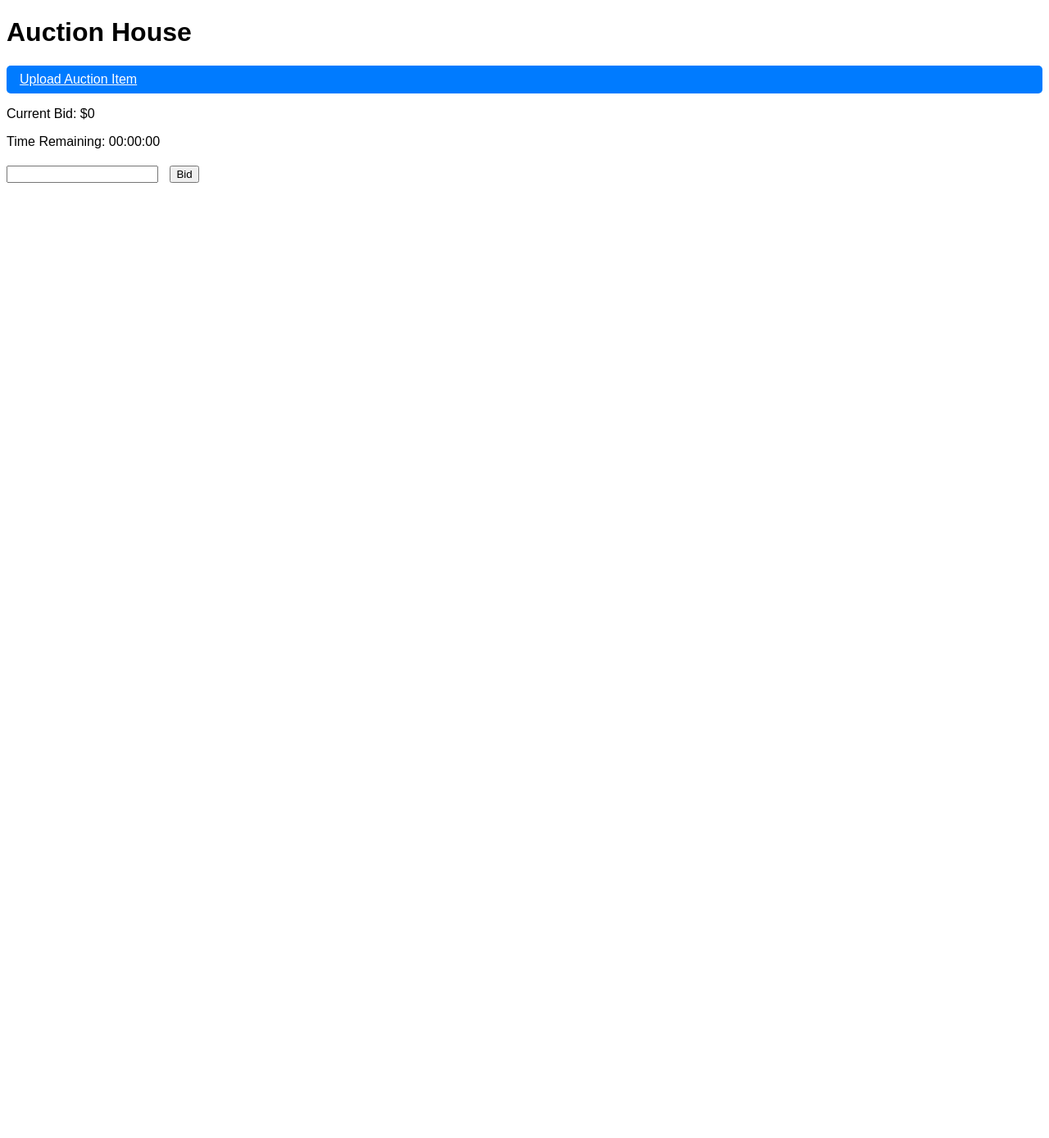
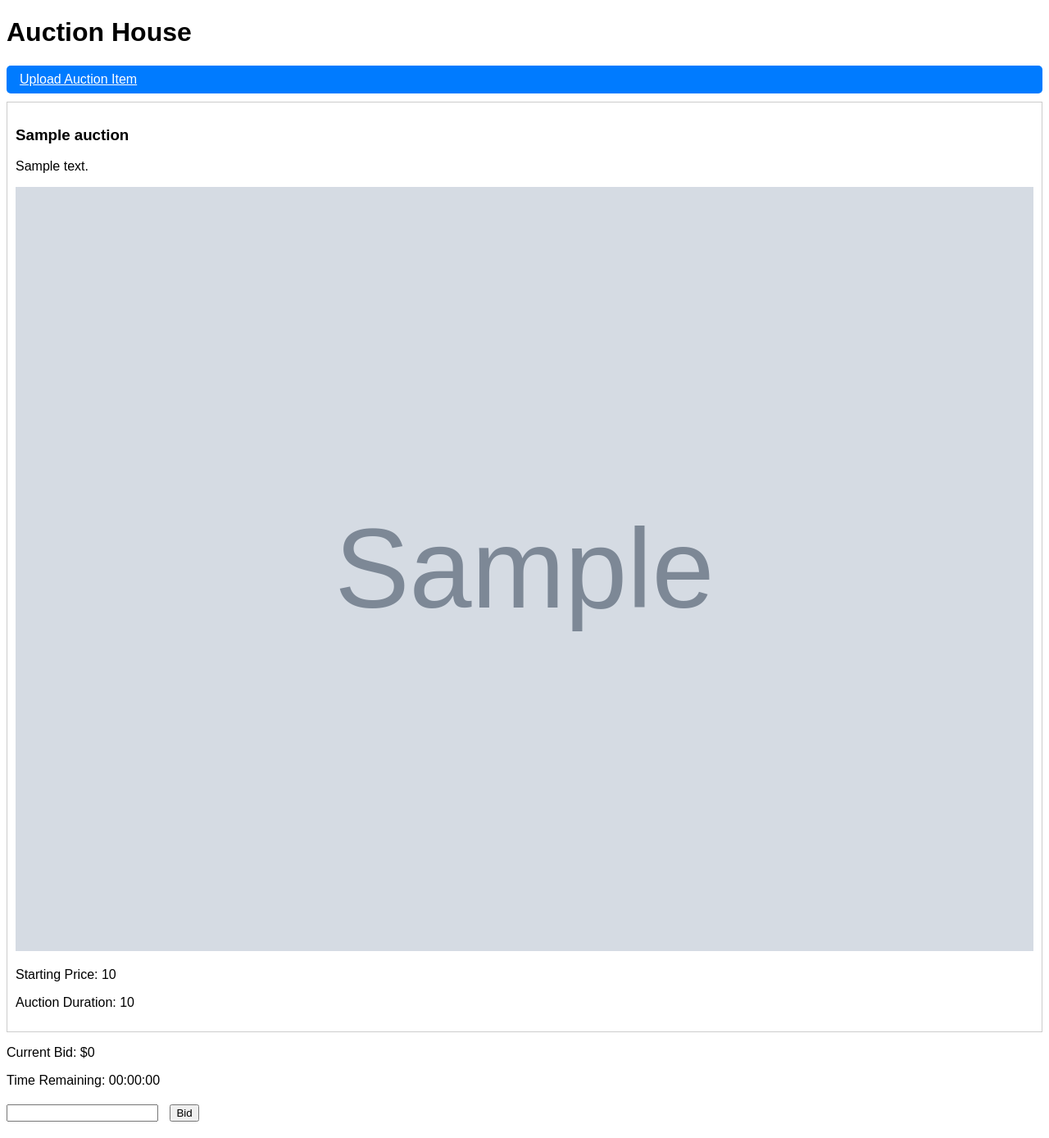
Before and after one commit to tommyshelby3/CSE312-Group-Project, a Flask app: page /auction in a window 1280 px wide. Shown: the whole page at 82% size. Before the commit the page ends 223 px from the top, so only its background shows below. Run offline with Flask 3, Linux system fonts and the light colour scheme; grey boxes marked "Sample" are stand-in pictures; a database or web service that is not in the repository returns one stand-in record (values such as "Sample title"); some libraries are stand-ins or nearby versions.

Commit message:
upload action item is done and displaying it

```diff
--- a/app.py
+++ b/app.py
@@ -125,7 +125,8 @@ def update_like(post_id):
 @app.route('/auction', methods=['GET', 'POST'])
 def auction_page():
     if request.method == 'GET':
-        return render_template('auction.html')
+        auction_items = db.get_auction_items()
+        return render_template('auction.html', auction_items=auction_items)
     elif request.method == 'POST':
         return redirect(url_for('post'))
 
--- a/database.py
+++ b/database.py
@@ -81,3 +81,7 @@ def update_bidder(auction_id, bidder, price):
     prev_bidder = auction_items.find_one({'_id': auction_id})['current_bidder']
     auction_items.update_one({'_id': auction_id}, {'$set': {'current_bidder': bidder, 'price': price}})
     auction_items.update_one({'_id': auction_id}, {'$push': {'previous_bids': prev_bidder}})
+
+
+def get_auction_items():
+    return list(auction_items.find())
--- a/templates/auction.html
+++ b/templates/auction.html
@@ -61,6 +61,17 @@
             </div>
         </div>
         </div>
+        <div id="auction-items">
+            {% for item in auction_items %}
+            <div class="auction-item">
+                <h3>{{ item.title }}</h3>
+                <p>{{ item.description }}</p>
+                <img src="{{ url_for('static', filename='image/' ~ item.image_path) }}" alt="Auction Item Image">
+                <p>Starting Price: {{ item.starting_price }}</p>
+                <p>Auction Duration: {{ item.duration }}</p>
+            </div>
+            {% endfor %}
+        </div>
         <div id="auction-details">
             <p>Current Bid: $<span id="current-bid">0</span></p>
             <p>Time Remaining: <span id="time-remaining">00:00:00</span></p>
--- a/templates/upload_auction.html
+++ b/templates/upload_auction.html
@@ -47,7 +47,7 @@
             <div class="form-group">
                 <label for="duration" class="form-label">Auction Duration:</label>
                 <input type="text" id="duration" name="duration" class="form-input"
-                    placeholder="Enter duration (e.g., 7 days)" required>
+                    placeholder="Enter duration" required>
             </div>
 
             <div class="form-group">
```
